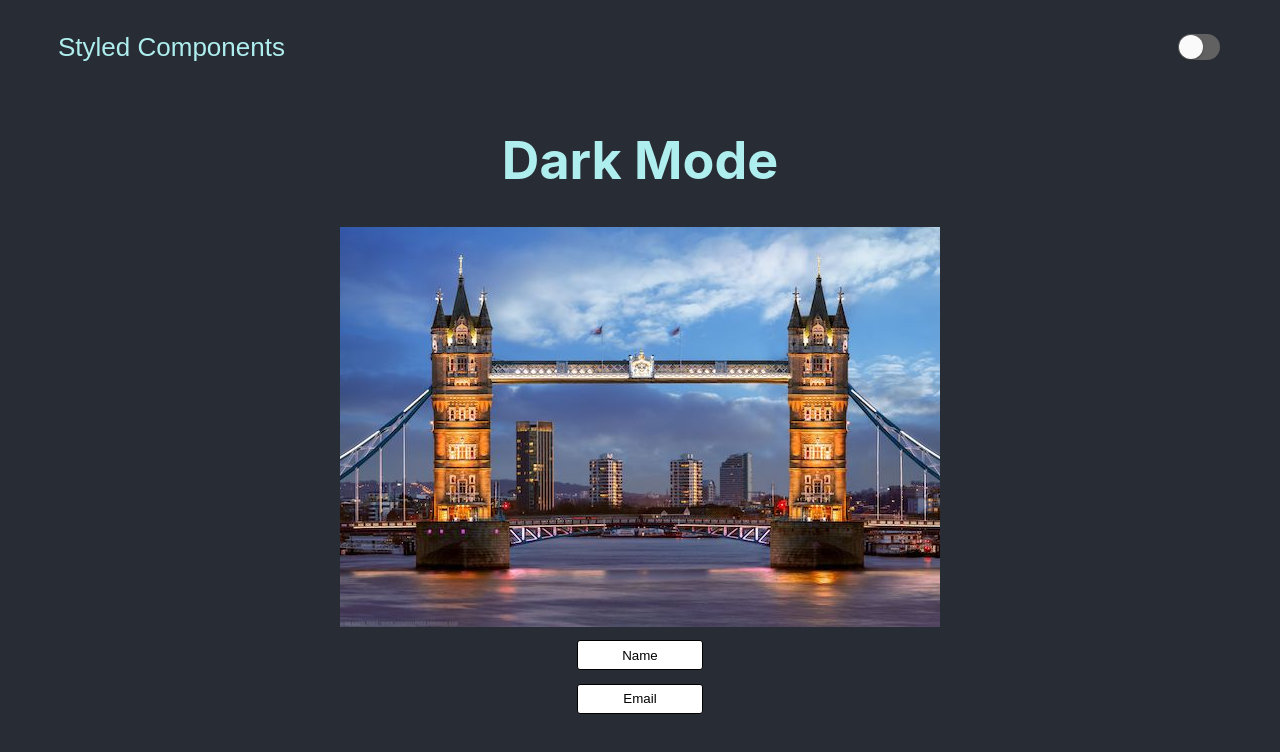
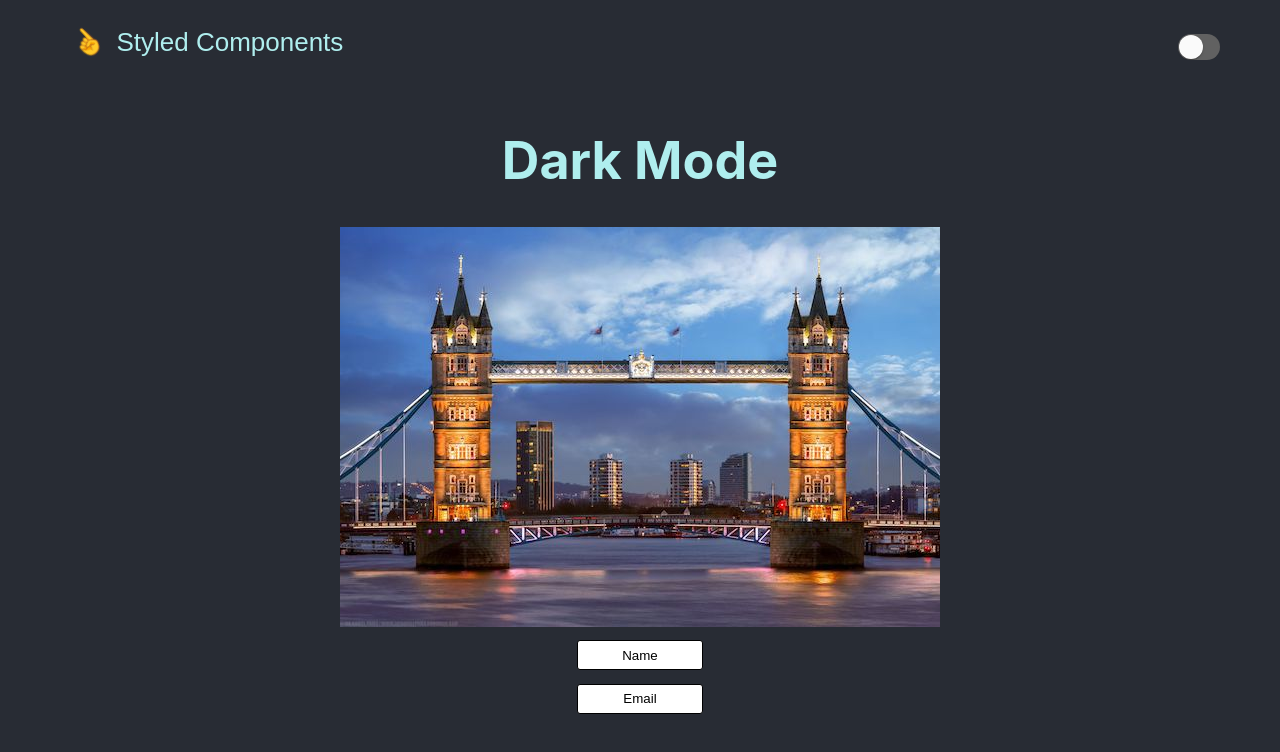
Before and after one commit to jakekiernan/darkmode, a React (Create React App) app: page / in a window 1280 px wide. Shown: the top 752 px of the page. Built offline with nearby package versions, Linux system fonts and the light colour scheme.

Commit message:
adding weird spinning hand

```diff
--- a/src/App.js
+++ b/src/App.js
@@ -3,7 +3,7 @@ import { ThemeProvider } from 'styled-components'
 import { lightTheme, darkTheme } from './theme'
 import { GlobalStyles } from './global'
 import { useStickyState } from './hooks/useStickyState'
-import { Body, BodyTitle, Header, Input, Page, PageTitle, Switch } from './components'
+import { Body, BodyTitle, Header, Input, Page, PageTitle, Spin, Switch } from './components'
 import { upperCase } from './utils'
 import Day from './assets/day.jpg'
 import Night from './assets/night.jpg'
@@ -29,7 +29,7 @@ function App() {
             as="button"
             titlePink={titlePink}
             onClick={() => setTitleStyled(bool => !bool)}>
-            {upperCase`styled ${ interpolate }`}
+            <Spin margin='0 0.5em'>&#9757;</Spin>{upperCase`styled ${ interpolate }`}
           </PageTitle>
           <Switch
             handleChange={() => toggleTheme()} />
--- a/src/components/PageTitle.js
+++ b/src/components/PageTitle.js
@@ -9,4 +9,6 @@ export const PageTitle = styled.h3`
   ${props => props.titlePink && css`
     color: palevioletred;
   `}
+  display: flex;
+  flex-direction: row;
 `
--- /dev/null
+++ b/src/components/Spin.js
@@ -0,0 +1,15 @@
+import styled, { keyframes } from 'styled-components'
+
+const spin = keyframes`
+  from {
+    transform:rotate(0deg);
+  }
+  to {
+    transform:rotate(360deg);
+  }
+`
+
+export const Spin = styled.div`
+  margin: ${props => props.margin};
+  animation: ${spin} 4s infinite linear;
+`
--- a/src/components/index.js
+++ b/src/components/index.js
@@ -5,3 +5,4 @@ export * from './Page'
 export * from './PageTitle'
 export * from './Switch'
 export * from './Input'
+export * from './Spin'
```
